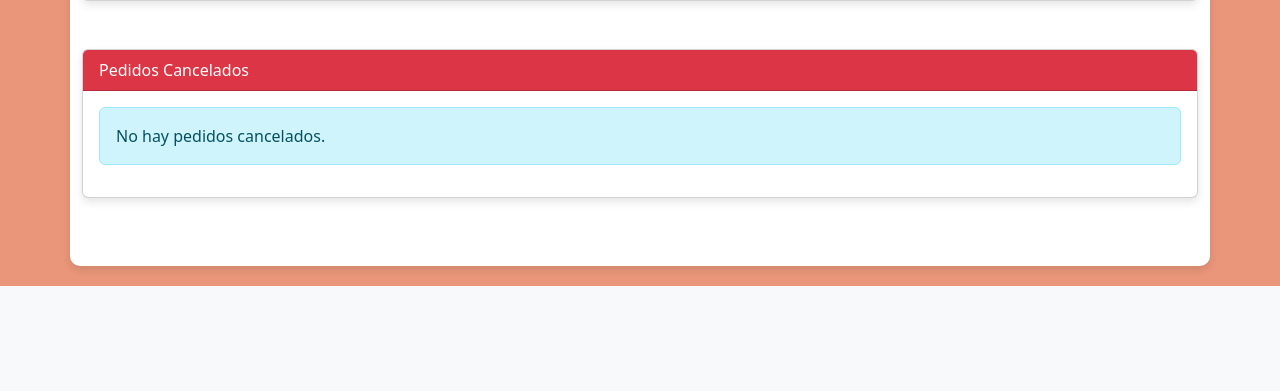
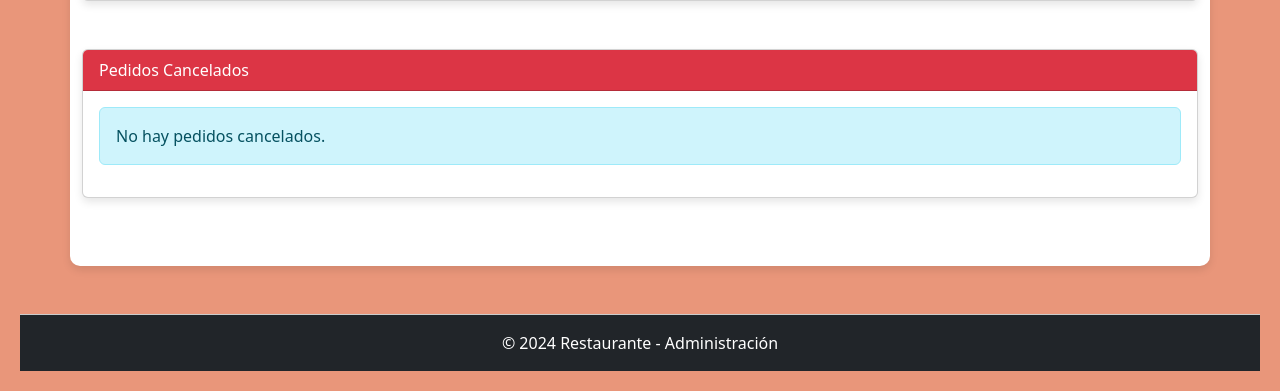
Before and after one commit to David0929H/RutaCulinariaCloud, a Django app: page /ordenes/registro/ in a window 1280 px wide. Shown: the part 771-1162 px from the top of the page. Before the commit the page ends 1057 px from the top, so only its background shows below. Run offline with Django 5.2, Linux system fonts and the light colour scheme; the visitor is signed in with stand-in values (Sample User, id 1); data that the repository does not hold is empty.

Commit message:
Update registro_pedidos.html

```diff
--- a/templates/registro_pedidos.html
+++ b/templates/registro_pedidos.html
@@ -172,6 +172,9 @@
         </div>
     </div>
 </div>
+<footer class="footer text-center py-3 mt-5 bg-dark text-white">
+    <p>© 2024 Restaurante - Administración</p>
+</footer>
 
 <script src="https://cdn.jsdelivr.net/npm/bootstrap@5.3.0/dist/js/bootstrap.bundle.min.js"></script>
 </body>
```
